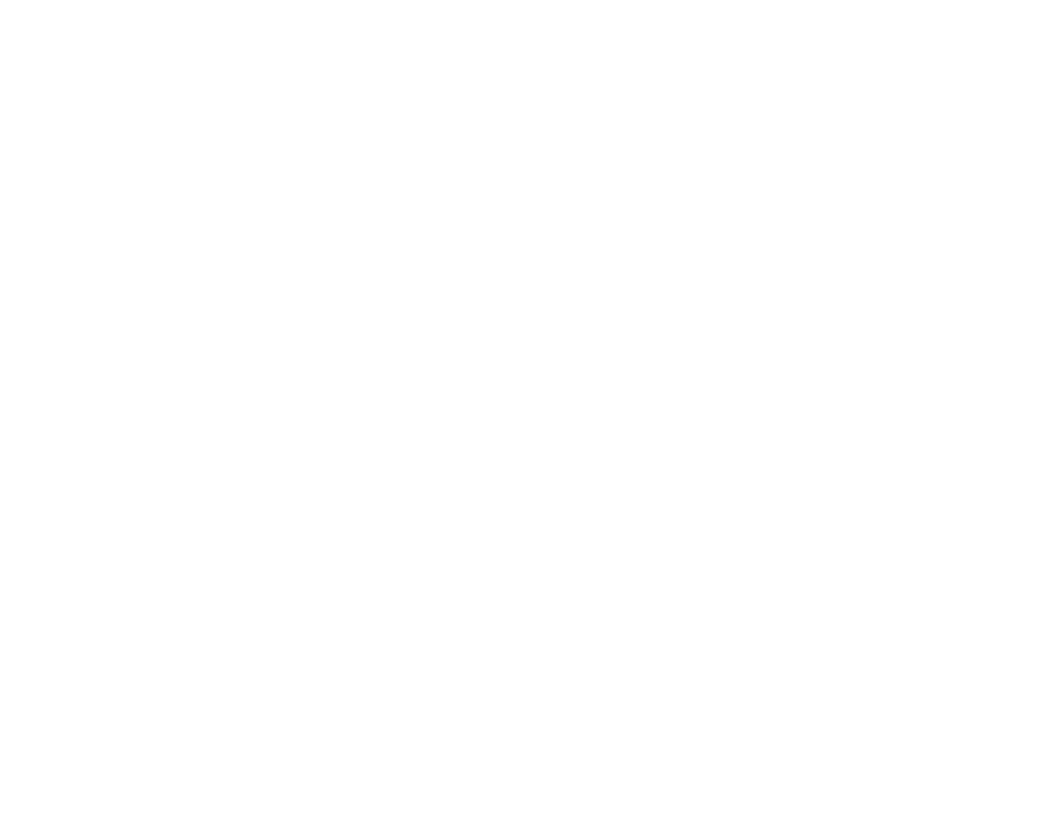
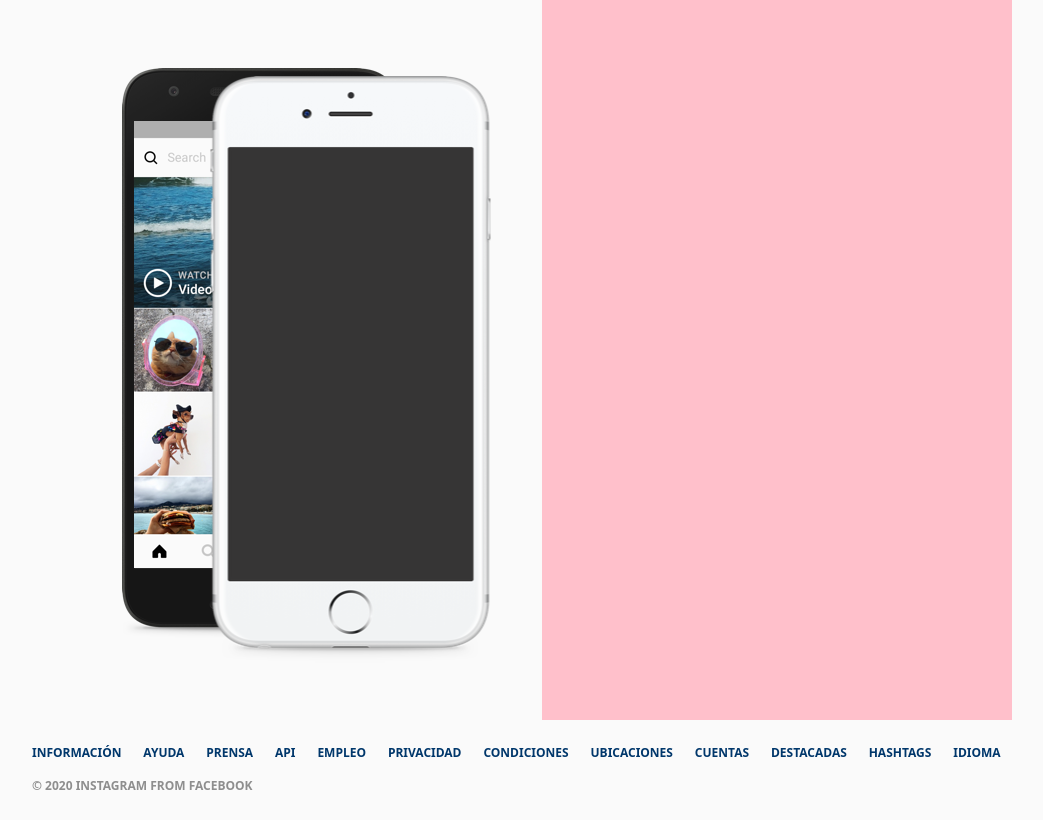
Before and after one commit to drzoidberg/gh-challenges-01-frontend, a website: page 02-instagram/index.html in a window 1280 px wide. Shown: the whole page, without its empty margins (98-1141 px from the left). Drawn offline with Linux system fonts and the light colour scheme.

Commit message:
finished footer desktop wide

```diff
--- a/02-instagram/index.html
+++ b/02-instagram/index.html
@@ -4,7 +4,34 @@
         <meta charset="UTF-8" />
         <meta name="viewport" content="width=device-width, initial-scale=1.0" />
         <link rel="stylesheet" href="style/style.css" />
+        <link rel="shortcut icon" href="favicon.ico" type="image/x-icon" />
         <title>Instagram</title>
     </head>
-    <body></body>
+    <body>
+        <div class="main-wrapper">
+            <div class="wrapper wrapper-left">
+                <img src="assets/img/instagram-phone.png" />
+            </div>
+            <div class="wrapper wrapper-right"></div>
+        </div>
+        <div class="footer">
+            <nav>
+                <ul>
+                    <li><a href="#">INFORMACIÓN</a></li>
+                    <li><a href="#">AYUDA</a></li>
+                    <li><a href="#">PRENSA</a></li>
+                    <li><a href="#">API</a></li>
+                    <li><a href="#">EMPLEO</a></li>
+                    <li><a href="#">PRIVACIDAD</a></li>
+                    <li><a href="#">CONDICIONES</a></li>
+                    <li><a href="#">UBICACIONES</a></li>
+                    <li><a href="#">CUENTAS</a></li>
+                    <li><a href="#">DESTACADAS</a></li>
+                    <li><a href="#">HASHTAGS</a></li>
+                    <li><a href="#">IDIOMA</a></li>
+                    <span>© 2020 INSTAGRAM FROM FACEBOOK</span>
+                </ul>
+            </nav>
+        </div>
+    </body>
 </html>
--- a/02-instagram/style/style.css
+++ b/02-instagram/style/style.css
@@ -1,12 +1,12 @@
 :root {
     --bg-main: #fafafa;
     --color-accent: #71c9f8;
-    --color-links: #71c9f8;
+    --color-links: #00376b;
 
     --input-color-txt-label: #919191;
     --input-color-txt: black;
 
-    --helper-color-txt: #929292;
+    --helper-color-txt: #8e8e8e;
 
     --font-size: 1.2rem;
     --font-family: system-ui, -apple-system, BlinkMacSystemFont,
@@ -22,3 +22,63 @@
     box-sizing: border-box;
     font-family: var(--font-family);
 }
+
+body {
+    background-color: var(--bg-main);
+}
+
+.main-wrapper {
+    max-width: 94rem;
+    margin: 0 auto;
+    /* background-color: red; */
+    height: 90vh;
+    display: flex;
+}
+
+.wrapper {
+    width: 50%;
+    height: 100%;
+    display: flex;
+    align-items: center;
+    justify-content: center;
+}
+
+/* .wrapper-left {
+    background-color: green;
+} */
+
+.wrapper-right {
+    background-color: pink;
+}
+
+.footer {
+    max-width: 120rem;
+    height: 10rem;
+    margin: 0 auto;
+    padding: 2rem 9rem;
+    font-weight: bold;
+}
+
+.footer ul {
+    display: flex;
+    justify-content: flex-start;
+    flex-wrap: wrap;
+}
+
+.footer ul li {
+    list-style-type: none;
+    display: inline-block;
+    margin-right: 2.19rem;
+}
+
+.footer ul li a {
+    font-size: 1.2rem;
+    text-decoration: none;
+    color: var(--color-links);
+}
+.footer span {
+    display: block;
+    margin-top: 1.5rem;
+    font-size: 1.2rem;
+    color: var(--helper-color-txt);
+}
```
